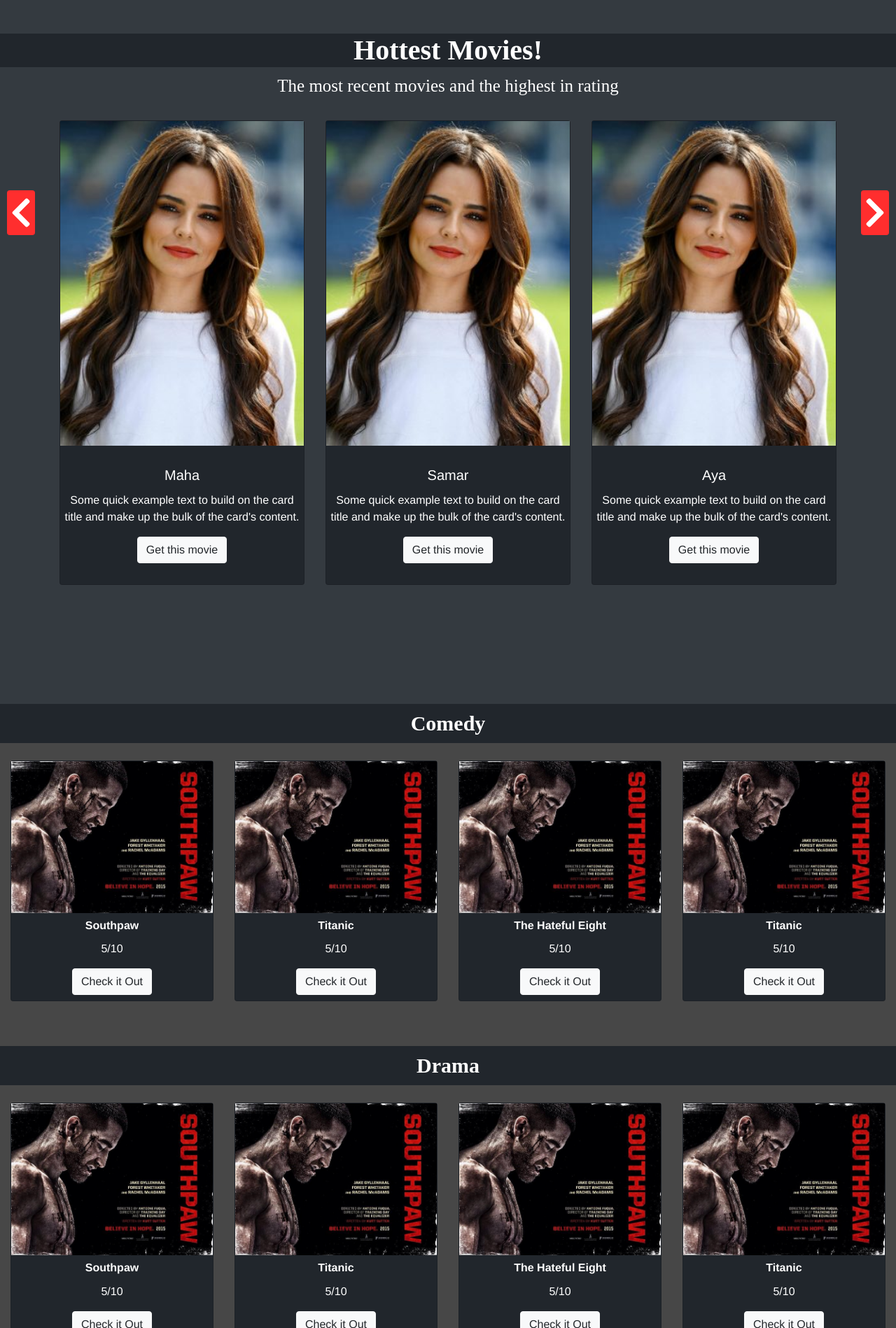
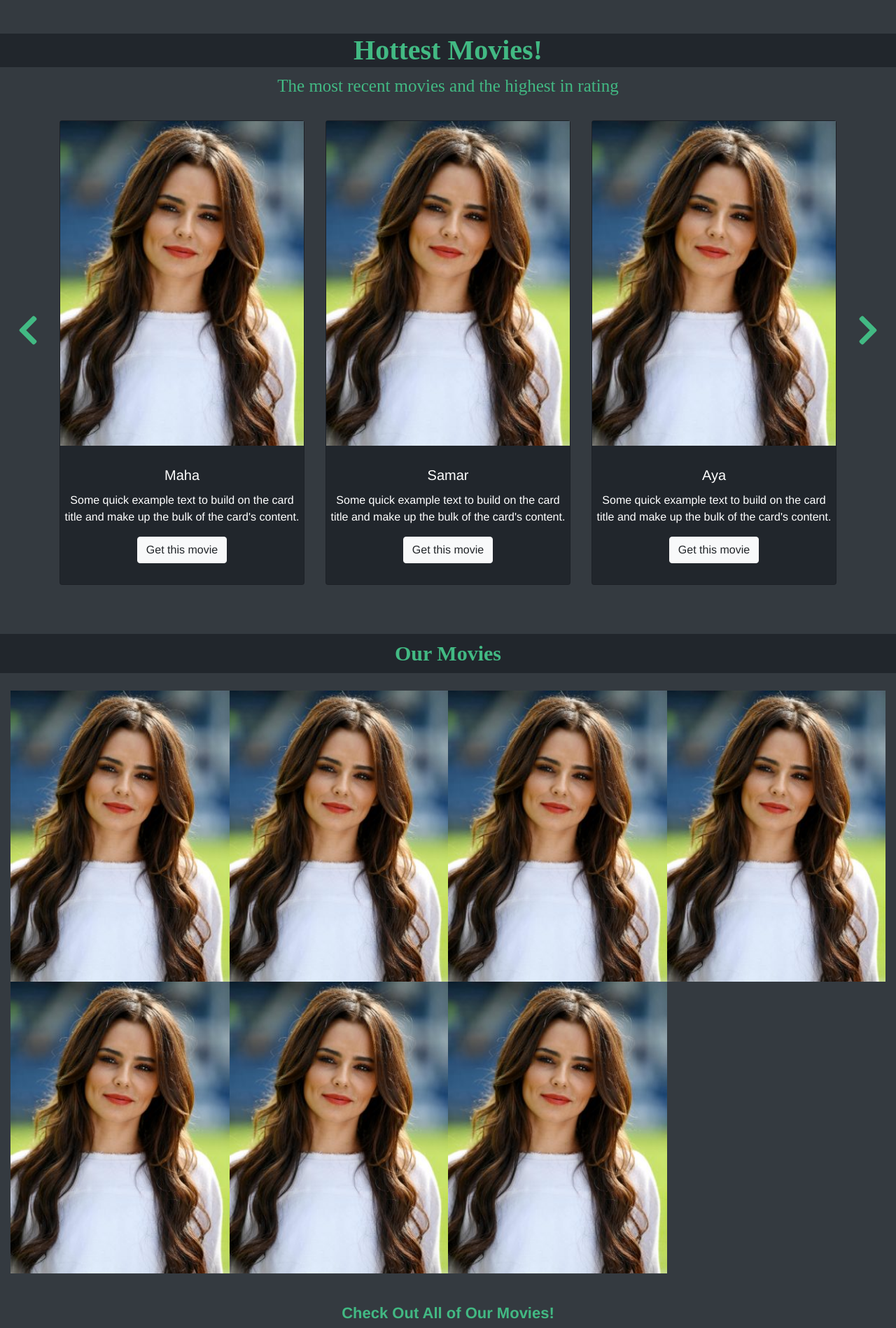
Before and after one commit to NourBasha/moviestore, a Vue app: page / in a window 1280 px wide. Shown: the part 802-2700 px from the top of the page at 70% size. Built offline with nearby package versions, Linux system fonts and the light colour scheme.

Commit message:
almost 80% done

```diff
--- a/src/components/cards/GroupMovieCard.vue
+++ b/src/components/cards/GroupMovieCard.vue
@@ -1,7 +1,7 @@
 <template>
   <div class="group-movie-card ">
     <div class="card  " >
-      <img   :src="require(`@/imgs/${imgsrc2}.png`)" alt="" />
+      <img   :src="require(`@/imgs/${imgsrc2}.jpg`)" alt="" />
       <div class="card-body pt-2 pb-2 pl-0 pr-0">
         <h5 class="card-title"> {{name}} </h5>
         <p class="card-text"> 5/10
--- a/src/scss/home/_home.scss
+++ b/src/scss/home/_home.scss
@@ -6,9 +6,9 @@ $color-card:#21262c;
 
 
   .home {
-
+background-color: $color-dark;
     #carousel-id {
-        // margin-bottom: 50px;
+         margin-bottom: 50px;
     }
     .carousel-item {
       background: no-repeat center center;
@@ -23,29 +23,172 @@ $color-card:#21262c;
       cursor: pointer;
     }
 
+// start of latest
 
 
 .latest {
   background-color: $color-dark;
  // margin-bottom: 50px;
-    padding: 50px 0 150px 0 ;
+  padding: 0 0 50px 0 ;
 
     .latest-h2 {
       font-size: 40px;
       font-weight: bold;
       font-family:'Times New Roman', Times, serif;
-        color: white;
+      color: $colo-secondary;
 background-color: #21262c;      }
     .latest-p{
       font-size: 25px;
       font-family:'Times New Roman', Times, serif;
       margin-bottom: 30px;
-        color:white;
+      color:$colo-secondary;
+    }
+
+
+      // .next-a {
+      //   &:hover{
+      //     background-color:#85abd1a1;
+
+      //  }
+        .next {
+          position: absolute;
+          top: 50px ;
+          right: 20px;
+         // background-color:$color-main;
+          border-radius: 4px;
+          padding: 1px 5px;
+          color: $colo-secondary;
+          text-align: center;
+          font-weight: bold;
+          height: 500px;
+          cursor: pointer;
+          &:hover{
+            background-color:#85abd14b;
+
+         }
+          }
+            .prev {
+          position: absolute;
+           top: 50px;
+          left: 20px;
+         // background-color: $color-main;
+          border-radius: 4px;
+          padding: 1px 5px;
+          color: $colo-secondary;
+          text-align: center;
+          font-weight: bold;
+          height: 500px;
+          cursor: pointer;
+          &:hover{
+            background-color:#85abd14b;
+
+         }
+
+          }
+
+          @media (max-width: 768px) {
+
+            .indicators{
+              display: none;
             }
 
           }
 
 
+}
+
+// end of latest
+
+// start of groups
+
+.groups {
+
+
+  h4 {
+   margin-left: -15px;
+   margin-right: -15px;
+   margin-bottom: 25px;
+   padding: 10px 0 ;
+   font-size: 30px;
+   font-weight: bold;
+   font-family:'Times New Roman', Times, serif;
+   color: $colo-secondary;
+   background-color: #21262c;
+
+   }
+
+   .first-category-row{
+     margin-bottom: 20px;
+   }
+}
+
+
+// end of groups
+
+
+// check categories
+
+
+
+.check-categories{
+
+   margin: 40px 0 40px 0 ;
+    &:hover{
+      // background-color: $color-card;
+      cursor: pointer;
+    }
+
+   a {
+     color: $colo-secondary;
+     font-size: 22px;
+     font-weight: bold;
+     padding: 0 0;
+   }
+
+}
+
+// check categories
+
+
+// start of sign up
+.sign-up {
+  width: 100%;
+  background-color:$color-card ;
+  padding: 40px 60px 60px 60px  ;
+
+    .heading{
+           margin-bottom: 50px;
+      h2 {
+        font-size: 40px;
+        color: $colo-secondary;
+        font-weight: bold;
+        font-family: 'Times New Roman', Times, serif;
+        margin-bottom: 10px;
+        text-transform: uppercase;
+
+      }
+      p {
+        font-size: 20px;
+        color:$colo-secondary;
+        font-family: 'Times New Roman', Times, serif;
+        height: 100%;
+        text-transform: uppercase;
+      }
+    }
+
+    .input-email {
+      height: 100%;
+    }
+
+    @media (max-width:768px) {
+      .input-email {
+        margin-bottom: 10px;
+      }
+    }
 
 
 }
+//end of sign up
+
+
+  }
--- a/src/scss/main.css
+++ b/src/scss/main.css
@@ -27,6 +27,12 @@
   top: 5;
   left: 45%;
 }
+.header .navbar ul li {
+  border-radius: 40%;
+}
+.header .navbar ul li:hover {
+  background-color: rgba(212, 0, 255, 0.062);
+}
 @media (max-width: 567px) {
   .header .navbar ul {
     left: 40%;
@@ -40,15 +46,13 @@
   font-size: 20px;
   color: #42b983;
 }
-.header .navbar .search-input {
-  border: 2px solid #42b983;
-  box-shadow: #42b983;
+
+.home {
+  background-color: #343a40;
 }
-.header .navbar .search-form button {
-  border: 1px solid rgba(212, 0, 255, 0.726);
-  color: rgba(212, 0, 255, 0.726);
+.home #carousel-id {
+  margin-bottom: 50px;
 }
-
 .home .carousel-item {
   background: no-repeat center center;
   background-size: cover;
@@ -62,20 +66,112 @@
 }
 .home .latest {
   background-color: #343a40;
-  padding: 50px 0 150px 0;
+  padding: 0 0 50px 0;
 }
 .home .latest .latest-h2 {
   font-size: 40px;
   font-weight: bold;
   font-family: 'Times New Roman', Times, serif;
-  color: white;
+  color: #42b983;
   background-color: #21262c;
 }
 .home .latest .latest-p {
   font-size: 25px;
   font-family: 'Times New Roman', Times, serif;
   margin-bottom: 30px;
-  color: white;
+  color: #42b983;
+}
+.home .latest .next {
+  position: absolute;
+  top: 50px;
+  right: 20px;
+  border-radius: 4px;
+  padding: 1px 5px;
+  color: #42b983;
+  text-align: center;
+  font-weight: bold;
+  height: 500px;
+  cursor: pointer;
+}
+.home .latest .next:hover {
+  background-color: #85abd14b;
+}
+.home .latest .prev {
+  position: absolute;
+  top: 50px;
+  left: 20px;
+  border-radius: 4px;
+  padding: 1px 5px;
+  color: #42b983;
+  text-align: center;
+  font-weight: bold;
+  height: 500px;
+  cursor: pointer;
+}
+.home .latest .prev:hover {
+  background-color: #85abd14b;
+}
+@media (max-width: 768px) {
+  .home .latest .indicators {
+    display: none;
+  }
+}
+.home .groups h4 {
+  margin-left: -15px;
+  margin-right: -15px;
+  margin-bottom: 25px;
+  padding: 10px 0;
+  font-size: 30px;
+  font-weight: bold;
+  font-family: 'Times New Roman', Times, serif;
+  color: #42b983;
+  background-color: #21262c;
+}
+.home .groups .first-category-row {
+  margin-bottom: 20px;
+}
+.home .check-categories {
+  margin: 40px 0 40px 0;
+}
+.home .check-categories:hover {
+  cursor: pointer;
+}
+.home .check-categories a {
+  color: #42b983;
+  font-size: 22px;
+  font-weight: bold;
+  padding: 0 0;
+}
+.home .sign-up {
+  width: 100%;
+  background-color: #21262c;
+  padding: 40px 60px 60px 60px;
+}
+.home .sign-up .heading {
+  margin-bottom: 50px;
+}
+.home .sign-up .heading h2 {
+  font-size: 40px;
+  color: #42b983;
+  font-weight: bold;
+  font-family: 'Times New Roman', Times, serif;
+  margin-bottom: 10px;
+  text-transform: uppercase;
+}
+.home .sign-up .heading p {
+  font-size: 20px;
+  color: #42b983;
+  font-family: 'Times New Roman', Times, serif;
+  height: 100%;
+  text-transform: uppercase;
+}
+.home .sign-up .input-email {
+  height: 100%;
+}
+@media (max-width: 768px) {
+  .home .sign-up .input-email {
+    margin-bottom: 10px;
+  }
 }
 
 body {
--- a/src/views/Home.vue
+++ b/src/views/Home.vue
@@ -29,62 +29,144 @@
       <div class="indicators" style="width:100%; height:100%; position:relative;">
          <font-awesome-icon  class="next" icon="chevron-right" size="4x"> </font-awesome-icon>
        <font-awesome-icon  class="prev" icon="chevron-left" size="4x"> </font-awesome-icon>
+
       </div>
 
       <div class="container">
         <div class="row ">
-          <div class="col-12 col-md-4 " v-for="item in items" :key="item.id">
+          <div class="col-12 col-md-6 col-lg-4 " v-for="item in items" :key="item.id">
             <MovieCard :imgs="imgsrc" :name="item.name" />
           </div>
         </div>
       </div>
     </div>
+
     <!--  end of latest -->
 
-    <!-- <div style="width:100%; height:50px; background-color:#21262c;"></div> -->
 
     <!--  start of groups -->
 
     <div class="groups">
       <div class="container-fluid">
-        <h4 class="group-h4">Comedy</h4>
-      <div class="row first-category-row">
-        <div class="col-12 col-sm-4 col-md-3 mb-4   mx-auto text-center "
-        v-for="movie in groupMovies" :key="movie.id">
-              <GroupMovieCard :name="movie.name"
-              :imgsrc2="imgsrc2" />
+        <h4 class="group-h4">Our Movies</h4>
+      <div class="row first-category-row" style="margin:0; padding:0;">
+        <div style="margin:0; padding:0;" class="col-md-3 "
+        v-for="movie in groupMovies" :key="movie.id" >
+              <img style="padding:0; margin:0; width:100%;" src="@/imgs/sh01.jpg" alt="">
         </div>
       </div>
 
-      <h4 class="group-h4">Drama</h4>
-      <div class="row second-category-row">
-        <div class="col-12 col-sm-4 col-md-3 mb-4 mx-auto text-center"
-        v-for="movie in groupMovies" :key="movie.id">
-              <GroupMovieCard :name="movie.name"
-              :imgsrc2="imgsrc2" />
+
     </div>
       </div>
 
-      <h4 class="group-h4">Action</h4>
-      <div class="row third-category-row">
-        <div class="col-12 col-sm-4 col-md-3 mb-4 mx-auto text-center"
-         v-for="movie in groupMovies" :key="movie.id">
-              <GroupMovieCard :name="movie.name"
-              :imgsrc2="imgsrc2" />
+    <!--  end of groups -->
+
+    <div  class="check-categories text-center" >
+            <a href="">Check Out All of Our Movies!</a>
+    </div>
+
+
+    <!-- start of sign up  -->
+        <div class="sign-up">
+                  <div class="heading">
+                  <h2> Subscribe!</h2>
+                  <p>Get the latest updates on movies</p>
+                  </div>
+
+          <div class="container">
+              <div class="row">
+                <div class="col-12 col-md-6 ml-auto   text-center text-md-right ">
+                    <!-- <input class="align-middle input-email" type="text"  placeholder="Enter your E-mail"> -->
+
+
+                     <div class="input-group mb-3">
+                    <div class="input-group-prepend">
+                      <span class="input-group-text" id="basic-addon1">@</span>
+                    </div>
+                    <input type="text" class="form-control"
+                    placeholder="E-mail" aria-label="E-mail" aria-describedby="basic-addon1">
+                  </div>
 
                 </div>
+                <div class="col-12 col-md-4  text-center text-md-left">
+                    <button class="btn btn-light"> Subscribe </button>
+                </div>
+              </div>
+          </div>
+        </div>
+    <!-- end of sign up  -->
+
+
+    <!-- start of foooter  -->
+
+        <div class="footer">
+          <div class="container">
+            <div class="row">
+
+
+                  <div class="col-12 col-sm-8 col-md-8 col-lg-6 text-left footer-brand "  >
+                          <a  id="brand-logo" href="#">Movie<span>store</span></a>
+                          <p> Lorem ipsum dolor sit amet consectetur, adipisicing elit. Accusamus nobis modi minus ipsum sequi quos nulla. Saepe accusantium voluptatum
+                            eos, ipsa iusto, cumque qui dolorem nesciunt sint dolor perferendis quasi. Lorem ipsum, dolor sit amet consectetur adipisicing elit. Cum praesentium illum ullam magnam aspernatur consectetur suscipit sapiente? Fugit iste,
+                             voluptatum asperiores esse tenetur ex distinctio explicabo laudantium cumque consequatur voluptas. </p>
+                  </div>
+
+                  <div class="col-12 col-sm-4 col-md-4 col-lg-3 text-left  helpful-links ">
+                          <h6>Helpful Links</h6>
+                      <div class="row ">
+
+                          <div class="col">
+                      <ul class="footer-links1">
+                      <li> <a href="">About</a> </li>
+                      <li> <a href="">Team</a> </li>
+                      <li> <a href="">Privacy Policy</a></li>
+                    </ul>
+                          </div>
+                           <div class="col">
+                      <ul class="footer-links2">
+                      <li> <a href="">FAQ</a> </li>
+                      <li> <a href="">Blog</a></li>
+                      <li> <a href="">Contact</a></li>
+                    </ul>
                           </div>
 
                       </div>
 
                   </div>
-    <!--  end of groups -->
+                  <div class="col-12 col-lg-3 text-left footer-address">
+                      <h6>Contact Us</h6>
+                     <ul >
+                      <li> 2342 Sheraton St. next to hollywood avn, CA,USA </li>
+                      <li> Phone: +201066608215</li>
+                      <li> Email: <a href="">Nour.basha2011@gmail.com</a></li>
+                    </ul>
+
+                  </div>
+
+            </div>
+
+          </div>
+        </div>
+
+
+        <div class=" text-left copy-right ">
+          <div class="container">
+          <p> COPYRIGHT &copy; Bookstore | All Rights Reserved.</p>
+
+          </div>
+        </div>
+
+
+
+    <!-- end of footer  -->
+
   </div>
 </template>
 
 <script>
 import MovieCard from "../components/cards/MovieCard";
-import GroupMovieCard from '../components/cards/GroupMovieCard'
+//import GroupMovieCard from '../components/cards/GroupMovieCard'
 
 export default {
   name: "Home",
@@ -100,14 +182,17 @@ export default {
       groupMovies: [  { id: 1, name: "Southpaw" },
         { id: 2, name: "Titanic" },
         { id: 3, name: "The Hateful Eight" },
-        { id: 4, name: "Titanic" }
+        { id: 4, name: "Titanic" },
+         { id: 5, name: "Titanic" },
+        { id: 6, name: "The Hateful Eight" },
+        { id: 7, name: "Titanic" }
         ],
-        imgsrc2 : "g01"
+        imgsrc2 : "sh02"
     };
   },
 
   components: {
-    MovieCard,GroupMovieCard
+    MovieCard
   },
   mounted: function() {
     this.$nextTick(function() {
@@ -130,52 +215,90 @@ export default {
 </script>
 
 <style lang="scss" scoped>
-    .latest {
-      .next {
-                position: absolute;
-            top: 100px ;
-            right: 10px;
-            background-color: rgb(255, 46, 46);
-            border-radius: 4px;
-            padding: 1px 5px;
-            color: #fff;
-            text-align: center;
-            font-weight: bold;
+
+
+$color-main: rgba(212, 0, 255, 0.726);
+$color-main-soft: rgba(212, 0, 255, 0.363);
+$colo-secondary: #42b983;
+ $color-dark: #343a40;
+ $color-card:#21262c;
+ $color-soft-text : rgb(155, 155, 155);
+// footer
+
+.footer {
+
+        padding: 30px 0;
+
+    .footer-brand {
+
+         #brand-logo {
+            color: $color-main;
+            font-size: 40px;
+            text-decoration: none;
+            span {
+              font-size: 20px;
+              color: $colo-secondary;
+            }
           }
 
-              .prev {
-            position: absolute;
-             top: 100px;
-            left: 10px;
-            background-color: rgb(255, 46, 46);
-            border-radius: 4px;
-            padding: 1px 5px;
-            color: #fff;
-            text-align: center;
-            font-weight: bold;
+          p{
+            color:  $color-soft-text
+          }
+    }
+
+    .helpful-links {
+
+      h6{
+        color: $colo-secondary;
+        font-size: 25px;
+         margin-bottom: 15px;
+         margin-top: 15px;
+      }
+      ul {
+        list-style: none;
+        padding: 0;
+        li {
+          a {
+            color:  $color-soft-text ;
+          }
+        }
+      }
+    }
+
+    .footer-address {
+      h6{
+        color: $colo-secondary;
+        font-size: 25px;
+         margin-top: 15px;
+         margin-bottom: 15px;
+
+
+      }
+      ul {
+        list-style: none;
+        color: $color-soft-text;
+        padding: 0;
+      }
+    }
+
+
 
 }
 
 
-}
-  .groups {
+// footer
 
 
-       h4 {
-        margin-left: -15px;
-        margin-right: -15px;
-        margin-bottom: 25px;
-        padding: 10px 0 ;
-        font-size: 30px;
+
+  .copy-right {
+      background-color:$color-card;
+      padding:20px 0 20px 0 ;
+      p{
+        color: $color-soft-text;
+        font-size: 14px;
         font-weight: bold;
-        font-family:'Times New Roman', Times, serif;
-        color: white;
-        background-color: #21262c;
-
-        }
-
-        .first-category-row{
-          margin-bottom: 20px;
+        padding: 0;
+        margin: 0;
       }
   }
 
```
Also changed, not shown: src/components/global/Header.vue (+1 -9 lines), src/scss/global/_header.scss (+26 -10 lines), src/imgs/sh02.jpg (added), src/views/About.vue (line endings or trailing spaces), 1 other file (tests, documents, lock files or other folders). Lines whose indentation alone changed are shown as unchanged.
